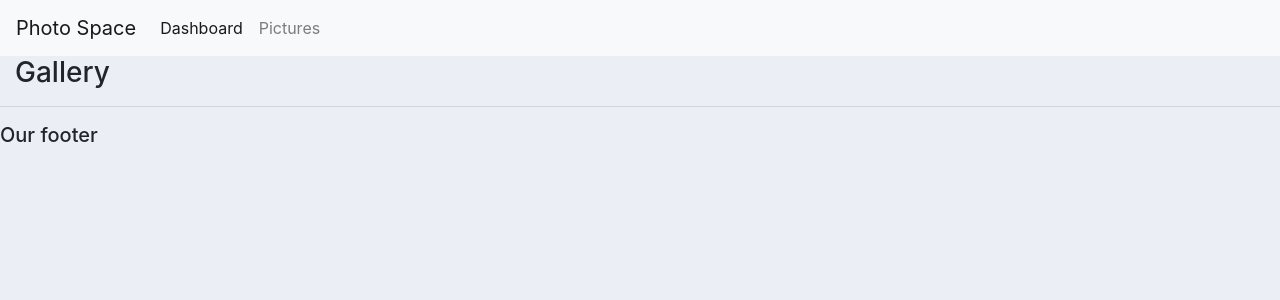
After one commit to GeneraalMaritz/Photo-Uploader, a Django app: page /gallery in a window 1280 px wide. The commit adds this page. Shown: the top 300 px of the page. Run offline with Django 3.2, Linux system fonts and the light colour scheme; some libraries are stand-ins or nearby versions.

Commit message:
Changes to project files

```diff
--- /dev/null
+++ b/Photo_Uploder/accounts/templates/accounts/gallery.html
@@ -0,0 +1,7 @@
+{%  extends 'accounts/main.html' %}
+{% load static %}
+{% block content %}
+
+<h3>Gallery</h3>
+
+{% endblock %}
--- a/Photo_Uploder/accounts/templates/accounts/user.html
+++ b/Photo_Uploder/accounts/templates/accounts/user.html
@@ -10,7 +10,7 @@
 			<h5>User: {{user.name}}</h5>
 			<hr>
 			<a class="btn btn-outline-info  btn-sm btn-block" href="">Update User</a>
-			<a class="btn btn-outline-info  btn-sm btn-block" href="{% url 'create_upload' user.id %}">Add Upload</a>
+			<a class="btn btn-outline-info  btn-sm btn-block" href="{% url 'add_picture' %}">Add Upload</a>
 
 		</div>
 	</div>
@@ -26,7 +26,7 @@
 
 	<div class="col-md">
 		<div class="card card-body">
-			<h5>Total Orders</h5>
+			<h5>Total Uploads</h5>
 			<hr>
 			<h1 style="text-align: center;padding: 10px">{{upload_count}}</h1>
 		</div>
--- a/Photo_Uploder/accounts/urls.py
+++ b/Photo_Uploder/accounts/urls.py
@@ -8,5 +8,8 @@ urlpatterns = [
     path('picture/', views.picture, name="pictures"),
     path('create_upload/<str:pk>/', views.createUpload, name="create_upload"),
     path('update_upload/<str:pk>/', views.updateUpload, name="update_upload"),
-    path('delete_upload/<str:pk>/', views.deleteUpload, name="delete_upload")
+    path('delete_upload/<str:pk>/', views.deleteUpload, name="delete_upload"),
+    path('add_picture/', views.addPicture, name="add_picture"),
+    path('view_picture/<str:pk>/', views.viewPicture, name="view_picture"),
+    path('gallery', views.gallery, name="gallery")
 ]
--- a/Photo_Uploder/accounts/views.py
+++ b/Photo_Uploder/accounts/views.py
@@ -67,3 +67,15 @@ def deleteUpload(request, pk):
         return redirect('/')
     context = {'item': upload}
     return render(request, 'accounts/delete.html', context)
+
+
+def addPicture(request):
+    return render(request, 'accounts/add_picture.html')
+
+
+def viewPicture(request, pk):
+    return render(request, 'accounts/view_picture.html')
+
+
+def gallery(request):
+    return render(request, 'accounts/gallery.html')
```
Also changed, not shown: Photo_Uploder/accounts/templates/accounts/add_picture.html (added, +7 -0 lines), Photo_Uploder/accounts/templates/accounts/view_picture.html (added).
